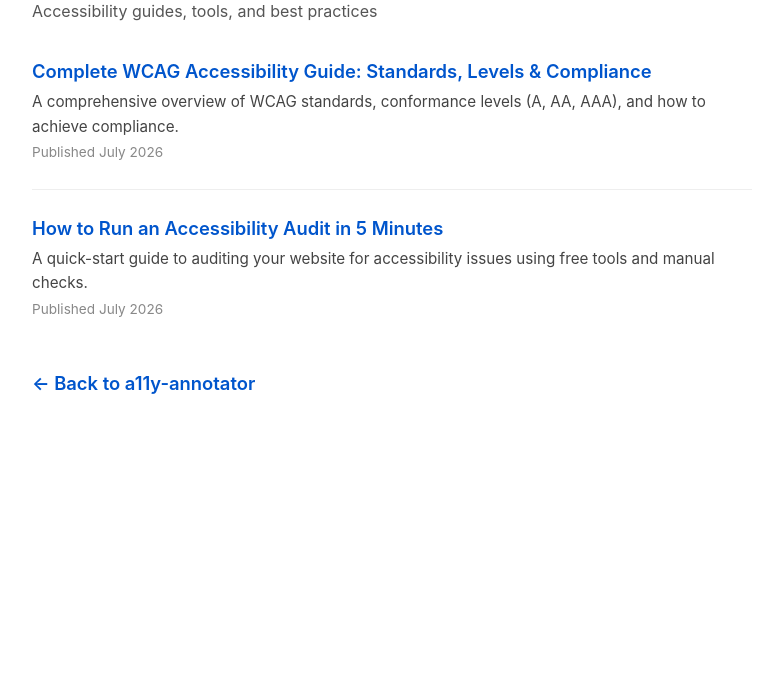
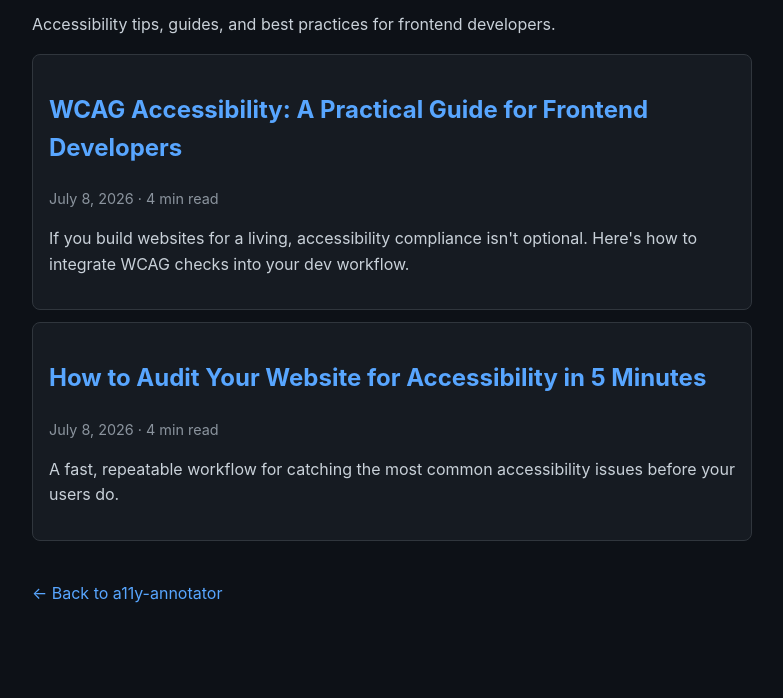
Before and after one commit to ericjoye/a11y-annotator, a plain HTML site: page blog/index.html in a window 1280 px wide. Shown: the part 102-800 px from the top of the page, without its empty margins (248-1031 px from the left). Drawn offline with Linux system fonts and the light colour scheme.

Commit message:
Add SEO blog articles: WCAG guide and accessibility audit workflow

```diff
--- a/blog/index.html
+++ b/blog/index.html
@@ -1,39 +1,34 @@
 <!DOCTYPE html>
 <html lang="en">
 <head>
-  <meta charset="UTF-8">
-  <meta name="viewport" content="width=device-width, initial-scale=1.0">
-  <title>Blog — a11y-annotator</title>
-  <meta name="description" content="Accessibility guides and resources from a11y-annotator">
-  <link rel="stylesheet" href="../style.css">
+  <title>a11y-annotator Blog</title>
+  <meta name="description" content="Accessibility tips and guides for frontend developers">
+  <meta name="keywords" content="a11y, accessibility, WCAG, web development, chrome extension">
   <style>
-    body { font-family: -apple-system, BlinkMacSystemFont, 'Segoe UI', Roboto, sans-serif; max-width: 720px; margin: 0 auto; padding: 2rem 1rem; line-height: 1.6; color: #1a1a1a; }
-    h1 { font-size: 1.8rem; margin-bottom: 0.25rem; }
-    .subtitle { color: #555; margin-top: 0; margin-bottom: 2rem; }
-    ul { list-style: none; padding: 0; }
-    li { margin-bottom: 1.5rem; padding-bottom: 1.5rem; border-bottom: 1px solid #eee; }
-    li:last-child { border-bottom: none; }
-    a { color: #0055cc; text-decoration: none; font-size: 1.15rem; font-weight: 600; }
+    body { font-family: -apple-system, system-ui, sans-serif; max-width: 720px; margin: 0 auto; padding: 20px; background: #0d1117; color: #c9d1d9; line-height: 1.6; }
+    a { color: #58a6ff; text-decoration: none; }
     a:hover { text-decoration: underline; }
-    .desc { color: #444; margin: 0.25rem 0 0; font-size: 0.95rem; }
-    .date { color: #888; font-size: 0.85rem; }
+    .article { background: #161b22; border: 1px solid #30363d; border-radius: 8px; padding: 16px; margin: 12px 0; }
+    h1 { color: #58a6ff; }
+    .meta { color: #8b949e; font-size: 0.9em; }
   </style>
 </head>
 <body>
   <h1>a11y-annotator Blog</h1>
-  <p class="subtitle">Accessibility guides, tools, and best practices</p>
-  <ul>
-    <li>
-      <a href="wcag-accessibility-guide.html">Complete WCAG Accessibility Guide: Standards, Levels &amp; Compliance</a>
-      <p class="desc">A comprehensive overview of WCAG standards, conformance levels (A, AA, AAA), and how to achieve compliance.</p>
-      <span class="date">Published July 2026</span>
-    </li>
-    <li>
-      <a href="accessibility-audit-5-minutes.html">How to Run an Accessibility Audit in 5 Minutes</a>
-      <p class="desc">A quick-start guide to auditing your website for accessibility issues using free tools and manual checks.</p>
-      <span class="date">Published July 2026</span>
-    </li>
-  </ul>
-  <p><a href="/">&larr; Back to a11y-annotator</a></p>
+  <p>Accessibility tips, guides, and best practices for frontend developers.</p>
+
+  <div class="article">
+    <a href="wcag-accessibility-guide.html"><h2>WCAG Accessibility: A Practical Guide for Frontend Developers</h2></a>
+    <div class="meta">July 8, 2026 · 4 min read</div>
+    <p>If you build websites for a living, accessibility compliance isn't optional. Here's how to integrate WCAG checks into your dev workflow.</p>
+  </div>
+
+  <div class="article">
+    <a href="accessibility-audit-5-minutes.html"><h2>How to Audit Your Website for Accessibility in 5 Minutes</h2></a>
+    <div class="meta">July 8, 2026 · 4 min read</div>
+    <p>A fast, repeatable workflow for catching the most common accessibility issues before your users do.</p>
+  </div>
+
+  <p style="margin-top: 40px; color: #8b949e;"><a href="/">← Back to a11y-annotator</a></p>
 </body>
 </html>
```
